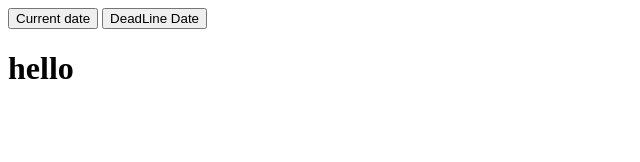
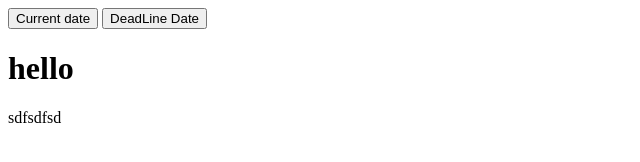
Before and after one commit to MrOlegKravchenko/Task1, a plain HTML site: page index.html in a window 1280 px wide. Shown: the full height of the page, 0-640 px from the left. Drawn offline with Linux system fonts and the light colour scheme.

Commit message:
some mesg

```diff
--- a/index.html
+++ b/index.html
@@ -12,7 +12,7 @@
     <button onclick="dateNow()">Current date</button>
     <button onclick="dateDead">DeadLine Date</button>
 
-    <script>
+    <script src="Hello.js">
     var time = Date("October 4, 1957 19:28:34 GMT");
     		document.writeln(time.toLocalTimeString());
         document.writeln(time.toLocalDateString());
@@ -26,6 +26,6 @@
 
      <p id="here"></p>
      <h1>hello</h1>
-
+     sdfsdfsd
 </body>
 </html>
```
